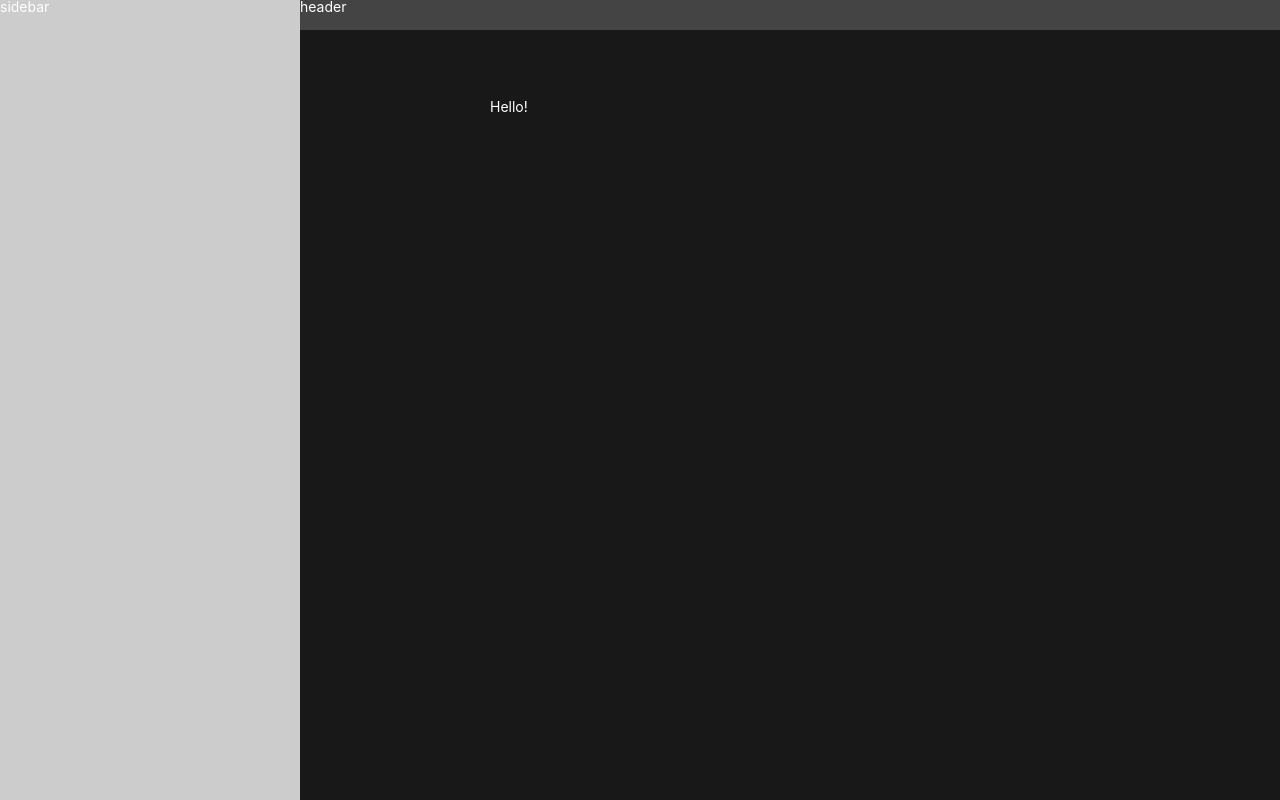
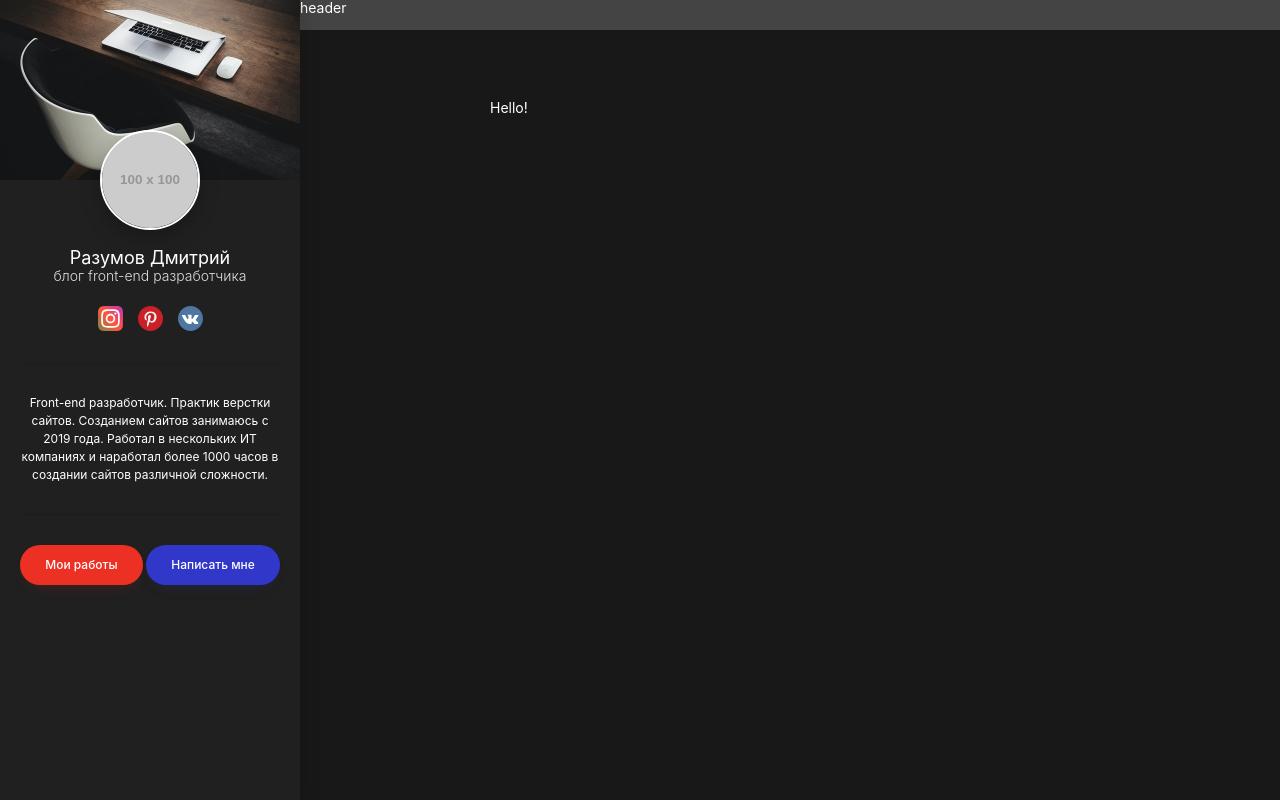
Before and after one commit to dim-glitch/Personal-blog, a website: page src/index.html in a window 1280 px wide. Drawn offline with nearby package versions, Linux system fonts and the light colour scheme; files that its build step writes are made by us from their sources; placeholder pictures from the web are drawn by us.

Commit message:
ормувоцар

```diff
--- a/src/assets/scss/_vars.scss
+++ b/src/assets/scss/_vars.scss
@@ -1,6 +1,9 @@
 $primary:#202020;
 $secondary:#121212;
 $white:#fff;
+$text-color:#dedede;
+$red:#ed3024;
+$blue:#3137c9;
 
 $z-index-sidebar:1000;
 $z-index-header:1000;
--- /dev/null
+++ b/src/assets/scss/blocks/btn.scss
@@ -0,0 +1,32 @@
+.btn {
+	display: inline-block;
+	vertical-align: top;
+
+	padding: 1.1em 2.1em;
+  background-color: $secondary;
+  color:$white;
+	font-size: 1.2rem;
+	font-weight: 500;
+	font-family: inherit;
+	border: none;
+	border-radius: 3rem;
+	line-height: 1.1;
+	cursor: pointer;
+  text-decoration: none;
+  transition: background-color .2s linear;
+  &--red{
+    background-color: $red;
+    box-shadow:0 7px 17px -10px rgba($red, .3);
+    &:hover{
+      background-color: darken($red, 5%);
+    }
+  }
+  &--blue{
+    background-color: $blue;
+    box-shadow:0 7px 17px -10px rgba($blue, .3);
+    &:hover{
+      background-color: darken($blue, 5%);
+    }
+
+  }
+}
--- /dev/null
+++ b/src/assets/scss/blocks/profile.scss
@@ -0,0 +1,34 @@
+.profile__avatar {
+	display: block;
+	width: 10rem;
+	height: 10rem;
+	margin: 0 auto 2rem;
+	position: relative;
+
+	border: 2px solid $white;
+	box-shadow: 0 7px 20px rgba(#000, 0.25);
+	border-radius: 50%;
+}
+.profile__name {
+  font-size: 1.8rem;
+  line-height: 1.6rem;
+	text-align: center;
+}
+.profile__prof {
+  margin-bottom: 2rem;
+	font-weight: 300;
+	font-size: 1.4rem;
+	line-height:2rem;
+	text-align: center;
+
+	color: $text-color;
+}
+.profile__text{
+	padding: 3rem 0;
+	margin: 3rem 0;
+	font-size: 1.2rem;
+	line-height: 1.8rem;
+	text-align: center;
+	border-top: 1px solid #1c1c1c;
+	border-bottom: 1px solid #1c1c1c;
+}
--- a/src/assets/scss/blocks/sidebar.scss
+++ b/src/assets/scss/blocks/sidebar.scss
@@ -1,9 +1,31 @@
-.sidebar{
+.sidebar {
 	width: $sidebar-width;
 	height: 100vh;
-  background-color: #ccc;
+	background-color: $primary;
 	position: fixed;
 	top: 0;
 	left: 0;
 	z-index: $z-index-sidebar;
+	box-shadow: 5px 0 15px rgba(#050505, 0.1);
 }
+.sidebar__header {
+	height: 180px;
+	background-color: $secondary;
+
+	img {
+		display: block;
+		width: 100%;
+		height: 100%;
+		object-fit: cover;
+	}
+}
+.sidebar__content{
+	padding: 0 2rem;
+	margin-top: -5rem;
+}
+.sidebar__footer{
+	display: flex;
+	justify-content: space-between;
+	padding: 0 2rem;
+
+}
--- /dev/null
+++ b/src/assets/scss/blocks/social.scss
@@ -0,0 +1,15 @@
+.social {
+  display: flex;
+  justify-content: center;
+  list-style: none;
+  // .social__item
+
+  &__item {
+    margin: 0 0.75rem;
+  }
+
+  // .social__link
+
+  &__link {
+  }
+}
--- a/src/assets/scss/style.scss
+++ b/src/assets/scss/style.scss
@@ -1,21 +1,23 @@
 @import "vars";
 @import "vendor/reset.scss";
 
-html{
-    font-size: 62.5%;
+html {
+	font-size: 62.5%;
 }
 
 body {
-    background-color: #181818;
-    font-size: 1.4rem;
-    font-family: -apple-system,BlinkMacSystemFont,"Segoe UI",Roboto,"Helvetica Neue",Arial,sans-serif,"Apple Color Emoji","Segoe UI Emoji","Segoe UI Symbol";
-    color:$white;
-
+	background-color: #181818;
+	font-size: 1.4rem;
+	line-height: 1.5rem;
+	font-family: -apple-system, BlinkMacSystemFont, "Segoe UI", Roboto,
+		"Helvetica Neue", Arial, sans-serif, "Apple Color Emoji", "Segoe UI Emoji",
+		"Segoe UI Symbol";
+	color: $white;
 }
 *,
 *::after,
-*::before{
-    box-sizing: border-box;
+*::before {
+	box-sizing: border-box;
 }
 /* blocks  */
 @import "blocks/page.scss";
@@ -23,3 +25,6 @@ body {
 @import "blocks/sidebar.scss";
 @import "blocks/main.scss";
 @import "blocks/container.scss";
+@import "blocks/profile.scss";
+@import "blocks/social.scss";
+@import "blocks/btn.scss";
--- a/src/layouts/default.html
+++ b/src/layouts/default.html
@@ -9,9 +9,7 @@
     <div class="page">
         {{> header }}
 
-        <aside class="sidebar">
-            sidebar
-        </aside>
+        {{> sidebar }}
 
         <main class="main">
             <div class="container">
--- /dev/null
+++ b/src/partials/sidebar.html
@@ -0,0 +1,38 @@
+<aside class="sidebar">
+  <div class="sidebar__header">
+    <img src="assets/images/sidebar-header.jpg" alt="">
+  </div>
+  <div class="sidebar__content">
+    <div class="profile">
+      <img class="profile__avatar" src="https://placehold.it/100" alt="">
+      <div class="profile__name">Разумов Дмитрий</div>
+      <div class="profile__prof">блог front-end разработчика</div>
+
+      <ul class="social">
+        <li class="social__item">
+          <a class="social__link" href="#" target="_blank">
+            <img src="assets/images/instagram.svg" alt="">
+          </a>
+        </li>
+        <li class="social__item">
+          <a class="social__link" href="#" target="_blank">
+            <img src="assets/images/pinterest.svg" alt="">
+          </a>
+        </li>
+        <li class="social__item">
+          <a class="social__link" href="#" target="_blank">
+            <img src="assets/images/vk.svg" alt="">
+          </a>
+        </li>
+      </ul>
+      <div class="profile__text">
+        <p>Front-end разработчик. Практик верстки сайтов.
+          Созданием сайтов занимаюсь с 2019 года. Работал в нескольких ИТ компаниях и наработал более 1000 часов в создании сайтов различной сложности.</p>
+      </div>
+    </div><!-- /.profile-->
+  </div><!-- /.sidebar__content-->
+  <div class="sidebar__footer">
+    <a class="btn btn--red" href="#">Мои работы</a>
+    <button class="btn btn--blue" type="button">Написать мне</button>
+  </div>
+</aside>
```
Also changed, not shown: dist/assets/css/style.min.css, dist/assets/images/instagram.svg (added), dist/assets/images/pinterest.svg (added), dist/assets/images/sidebar-header.jpg (added), dist/assets/images/vk.svg (added), dist/index.html, src/assets/images/instagram.svg (added), src/assets/images/pinterest.svg (added), src/assets/images/sidebar-header.jpg (added), src/assets/images/vk.svg (added). Lines whose indentation alone changed are shown as unchanged.
